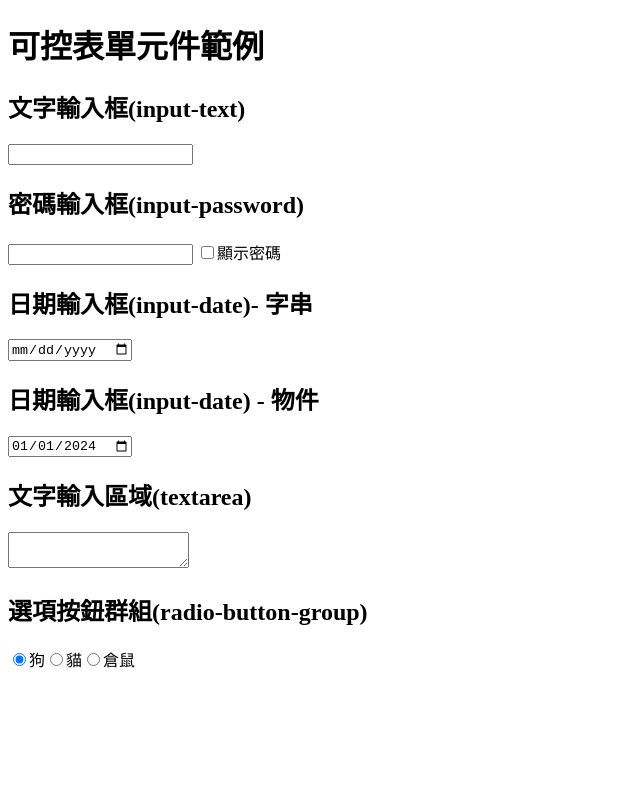
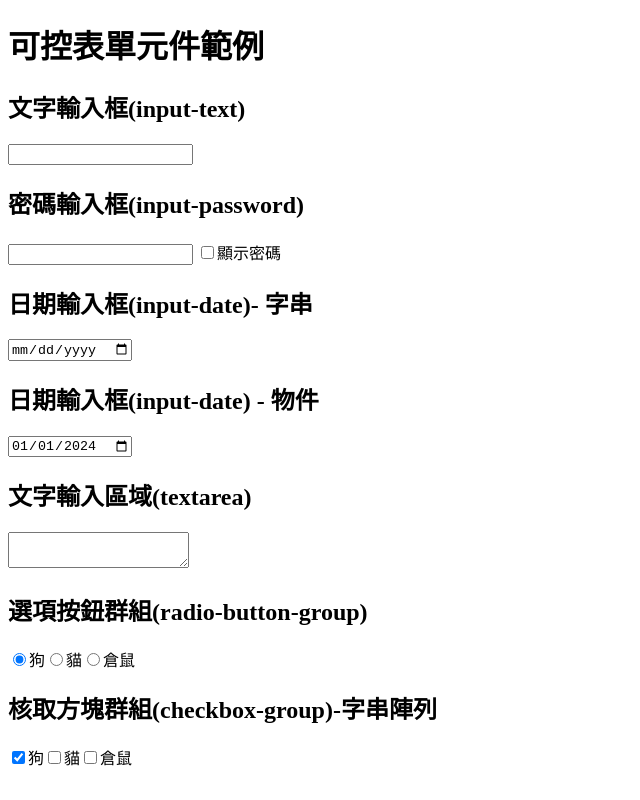
Before and after one commit to XiaoYun3893z/next-base, a Next.js app: page /cs-0424/controlled-form in a window 1280 px wide. Shown: the whole page, without its empty margins (0-640 px from the left). Built offline with nearby package versions, Linux system fonts and the light colour scheme.

Commit message:
可控表單元件-checkbox_group-字串陣列

```diff
--- a/pages/cs-0424/controlled-form.js
+++ b/pages/cs-0424/controlled-form.js
@@ -27,6 +27,23 @@ export default function ControlledForm() {
   const petOptions = ['狗', '貓', '倉鼠']
   // 使用者從多個選項中選擇一個
   const [pet, setPet] = useState('狗')
+
+  // checkbox group - 字串陣列
+  const [pets, setPets] = useState(['狗'])
+
+  const handleCheckboxGroup = (e) => {
+    const tv = e.target.value
+    // 判斷是否有在pets陣列中
+    if (pets.includes(tv)) {
+      // 如果有===>移出陣列
+      const nextPets = pets.filter((v) => v !== tv)
+      setPets(nextPets)
+    } else {
+      // 否則===>加入陣列
+      const nextPets = [...pets, tv]
+      setPets(nextPets)
+    }
+  }
 
   return (
     <>
@@ -116,6 +133,25 @@ export default function ControlledForm() {
           )
         })}
       </div>
+      <div title="checkbox-group">
+        <h2>核取方塊群組(checkbox-group)-字串陣列</h2>
+        {petOptions.map((v, i) => {
+          return (
+            <label
+              // 當初次render後不會再改動，即沒有新增、刪除、更動時，可以用索引當key
+              key={i}
+            >
+              <input
+                type="checkbox"
+                value={v}
+                checked={pets.includes(v)}
+                onChange={handleCheckboxGroup}
+              />
+              {v}
+            </label>
+          )
+        })}
+      </div>
     </>
   )
 }
```
